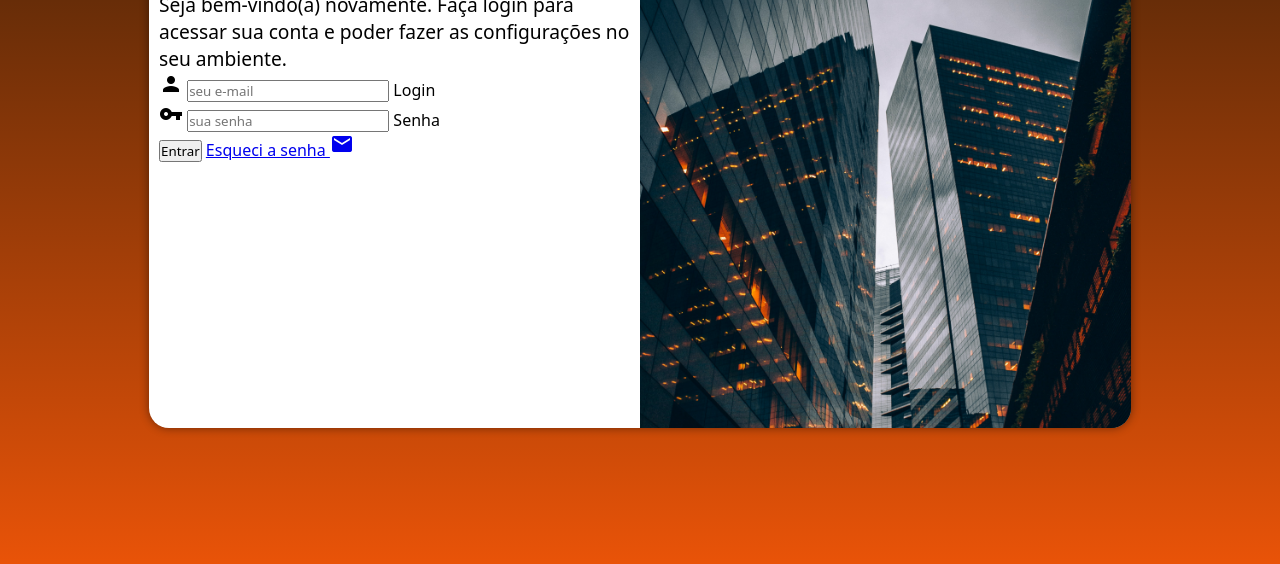
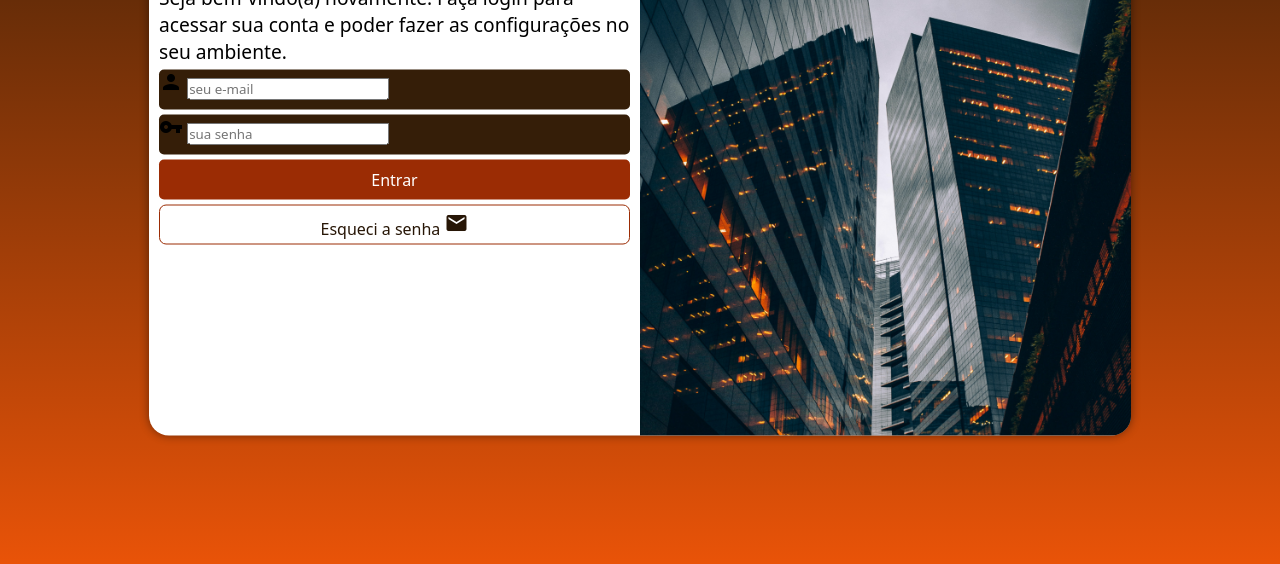
Before and after one commit to taisatavares/projeto-login, a plain HTML site: page index.html in a window 1280 px wide. Shown: the part 222-786 px from the top of the page. Drawn offline with Linux system fonts and the light colour scheme.

Commit message:
atualizando estilo ao formulário

```diff
--- a/estilos/style.css
+++ b/estilos/style.css
@@ -32,7 +32,7 @@ section#login {
     transform: translate(-50%, -50%);
     background-color: white;
     width: 250px;
-    height: 500px;
+    height: 515px;
     border-radius: 20px;
     overflow: hidden;
     box-shadow: 0px 0px 10px rgba(0, 0, 0, 0.450);
@@ -60,3 +60,55 @@ div#formulario > h1 {
 div#formulario > p {
     font-size: 0.8em;
 }
+
+form > div.campo {
+    background-color: #351e08;
+    display: block;
+    width: 100%;
+    height: 40px;
+    border-radius: 5px;
+    margin: 5px 0px;
+}
+
+div.campo > label {
+    display: none;
+}
+
+form > input[type=submit] {
+    display: block;
+    font-size: 1em;
+    width: 100%;
+    height: 40px;
+    background-color: rgb(155, 44, 4);
+    color: white;
+    border: none;
+    border-radius: 5px;
+    cursor: pointer;
+}
+
+form > input[type=submit]:hover {
+    background-color: rgb(82, 23, 2);
+}
+
+form > a.botao {
+    display: block;
+    text-align: center;
+    font-size: 1em;
+    width: 100%;
+    height: 40px;
+    padding-top: 5px;
+    margin-top: 5px;
+    background-color: white;
+    color: #271606;
+    border: 1px solid rgb(155, 44, 4);
+    border-radius: 7px;
+    text-decoration: none;
+}
+
+form > a.botao:hover {
+    background-color:rgb(238, 89, 35) ;
+}
+
+form > a.botao > i {
+    font-size: 0.8em;
+}
--- a/index.html
+++ b/index.html
@@ -30,7 +30,7 @@
                         <label for="isenha">Senha</label>
                     </div>
                     <input type="submit" value="Entrar">
-                    <a href="esqueci.html">
+                    <a href="esqueci.html" class="botao">
                         Esqueci a senha <span class="material-icons">mail</span>
                     </a>
                 </form>
```
